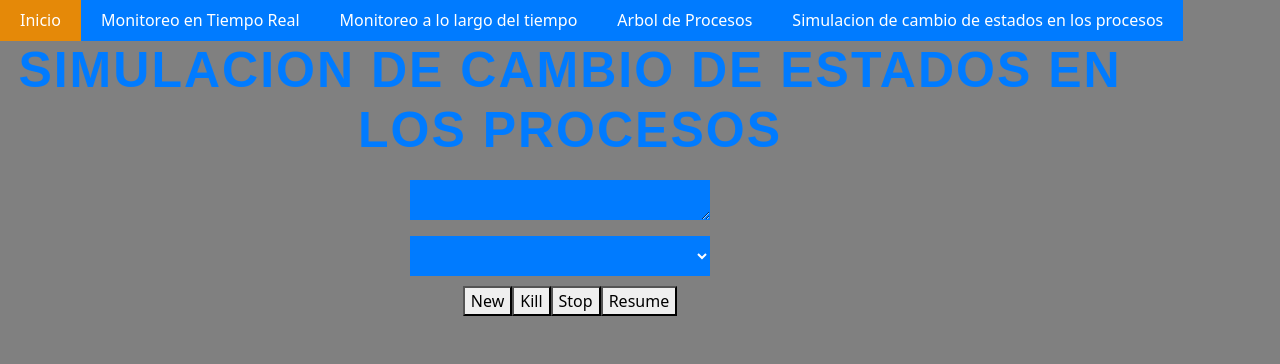
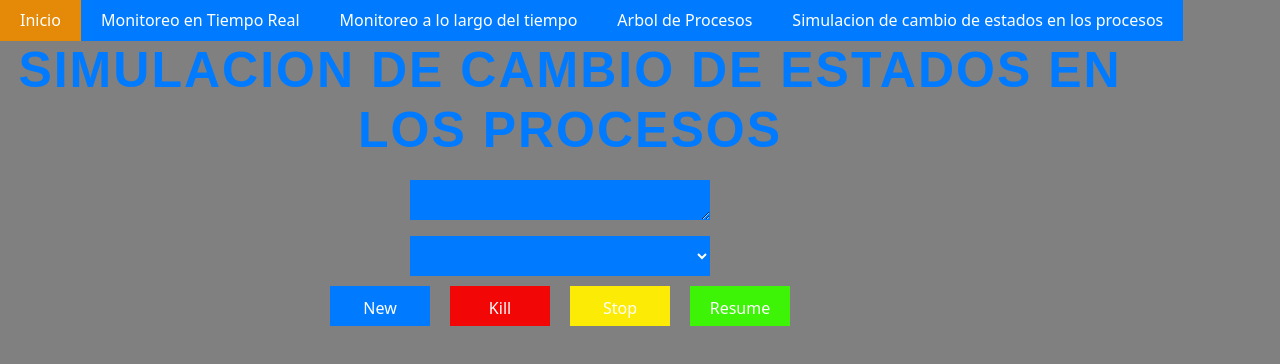
Before and after one commit to HenrryBran-Hub/SO1_1s2024_201314439, a React (Create React App) app in the folder Proyecto/Proyecto1/Frontend/react-front/: page /simulate in a window 1280 px wide. Shown: the top 364 px of the page. Built offline with nearby package versions, Linux system fonts and the light colour scheme.

Commit message:
update simulation

```diff
--- a/Proyecto/Proyecto1/Frontend/react-front/src/components/SimulateProcess.js
+++ b/Proyecto/Proyecto1/Frontend/react-front/src/components/SimulateProcess.js
@@ -148,8 +148,11 @@ const SimulateProcess = () => {
             ))}
           </select>
         </div>
-        <button onClick={createProcess}>New</button>
+        <button onClick={createProcess} className="simulate-new">
+          New
+        </button>
         <button
+          className="simulate-kill"
           onClick={() =>
             selectedProcess &&
             processes.find((p) => p.pid === selectedProcess).estado !==
@@ -160,6 +163,7 @@ const SimulateProcess = () => {
           Kill
         </button>
         <button
+          className="simulate-stop"
           onClick={() =>
             selectedProcess &&
             processes.find((p) => p.pid === selectedProcess).estado !==
@@ -170,6 +174,7 @@ const SimulateProcess = () => {
           Stop
         </button>
         <button
+          className="simulate-resume"
           onClick={() =>
             selectedProcess &&
             processes.find((p) => p.pid === selectedProcess).estado !==
--- a/Proyecto/Proyecto1/Frontend/react-front/src/styles/SimulateProcess.css
+++ b/Proyecto/Proyecto1/Frontend/react-front/src/styles/SimulateProcess.css
@@ -45,3 +45,75 @@ div {
 .simulate:hover {
   background-color: #e58908; /* Cambiar el color de fondo al pasar el mouse */
 }
+
+.simulate-new {
+  padding: 10px; /* Ajustar el relleno según sea necesario */
+  text-decoration: none;
+  color: white;
+  background-color: #007bff;
+  border: none;
+  width: 100px; /* Ajusta el ancho según sea necesario */
+  height: 40px; /* Ajusta la altura según sea necesario */
+  margin-right: 20px;
+  margin-bottom: 10px; /* Añade margen inferior para separación */
+  box-sizing: border-box; /* Asegura que el padding y el borde estén incluidos en el tamaño total */
+  resize: "none";
+}
+
+.simulate-new:hover {
+  background-color: #e58908; /* Cambiar el color de fondo al pasar el mouse */
+}
+
+.simulate-kill {
+  padding: 10px; /* Ajustar el relleno según sea necesario */
+  text-decoration: none;
+  color: white;
+  background-color: #f30606;
+  border: none;
+  width: 100px; /* Ajusta el ancho según sea necesario */
+  height: 40px; /* Ajusta la altura según sea necesario */
+  margin-right: 20px;
+  margin-bottom: 10px; /* Añade margen inferior para separación */
+  box-sizing: border-box; /* Asegura que el padding y el borde estén incluidos en el tamaño total */
+  resize: "none";
+}
+
+.simulate-kill:hover {
+  background-color: #e58908; /* Cambiar el color de fondo al pasar el mouse */
+}
+
+.simulate-stop {
+  padding: 10px; /* Ajustar el relleno según sea necesario */
+  text-decoration: none;
+  color: white;
+  background-color: #fceb04;
+  border: none;
+  width: 100px; /* Ajusta el ancho según sea necesario */
+  height: 40px; /* Ajusta la altura según sea necesario */
+  margin-right: 20px;
+  margin-bottom: 10px; /* Añade margen inferior para separación */
+  box-sizing: border-box; /* Asegura que el padding y el borde estén incluidos en el tamaño total */
+  resize: "none";
+}
+
+.simulate-stop:hover {
+  background-color: #e58908; /* Cambiar el color de fondo al pasar el mouse */
+}
+
+.simulate-resume {
+  padding: 10px; /* Ajustar el relleno según sea necesario */
+  text-decoration: none;
+  color: white;
+  background-color: #3df306;
+  border: none;
+  width: 100px; /* Ajusta el ancho según sea necesario */
+  height: 40px; /* Ajusta la altura según sea necesario */
+  margin-right: 20px;
+  margin-bottom: 10px; /* Añade margen inferior para separación */
+  box-sizing: border-box; /* Asegura que el padding y el borde estén incluidos en el tamaño total */
+  resize: "none";
+}
+
+.simulate-resume:hover {
+  background-color: #e58908; /* Cambiar el color de fondo al pasar el mouse */
+}
```
